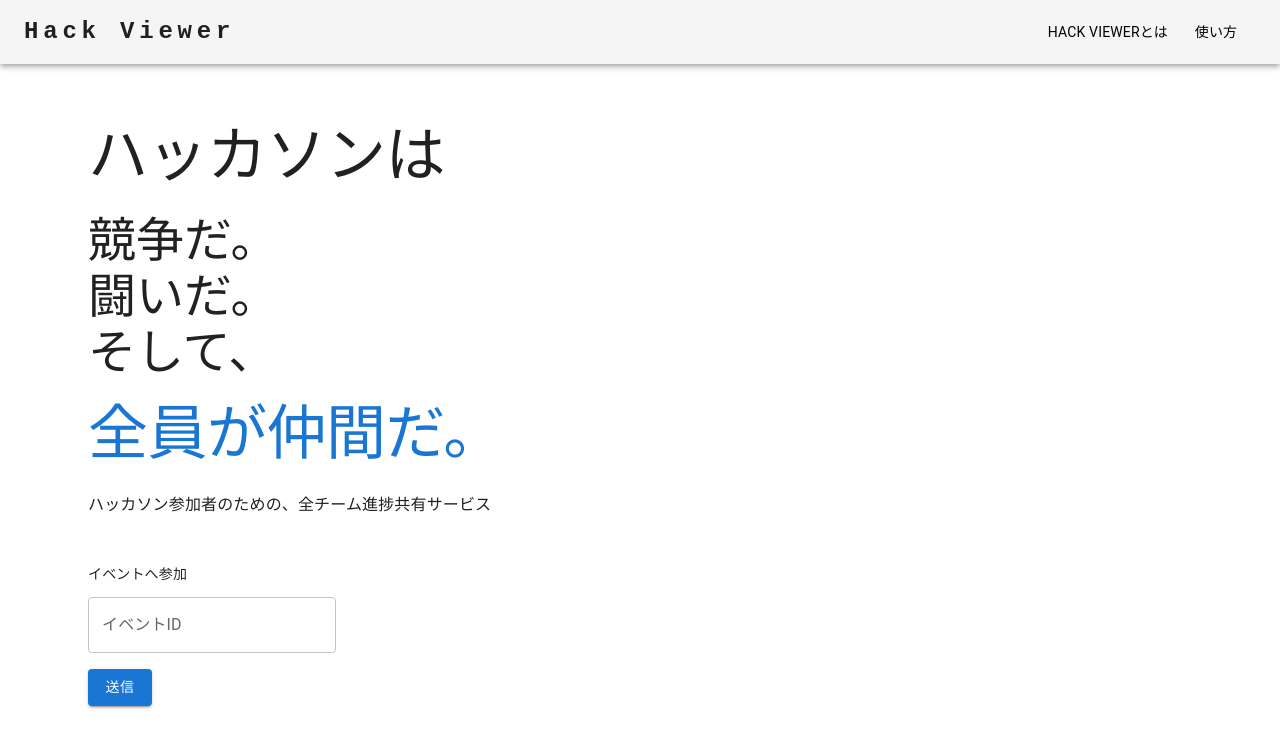
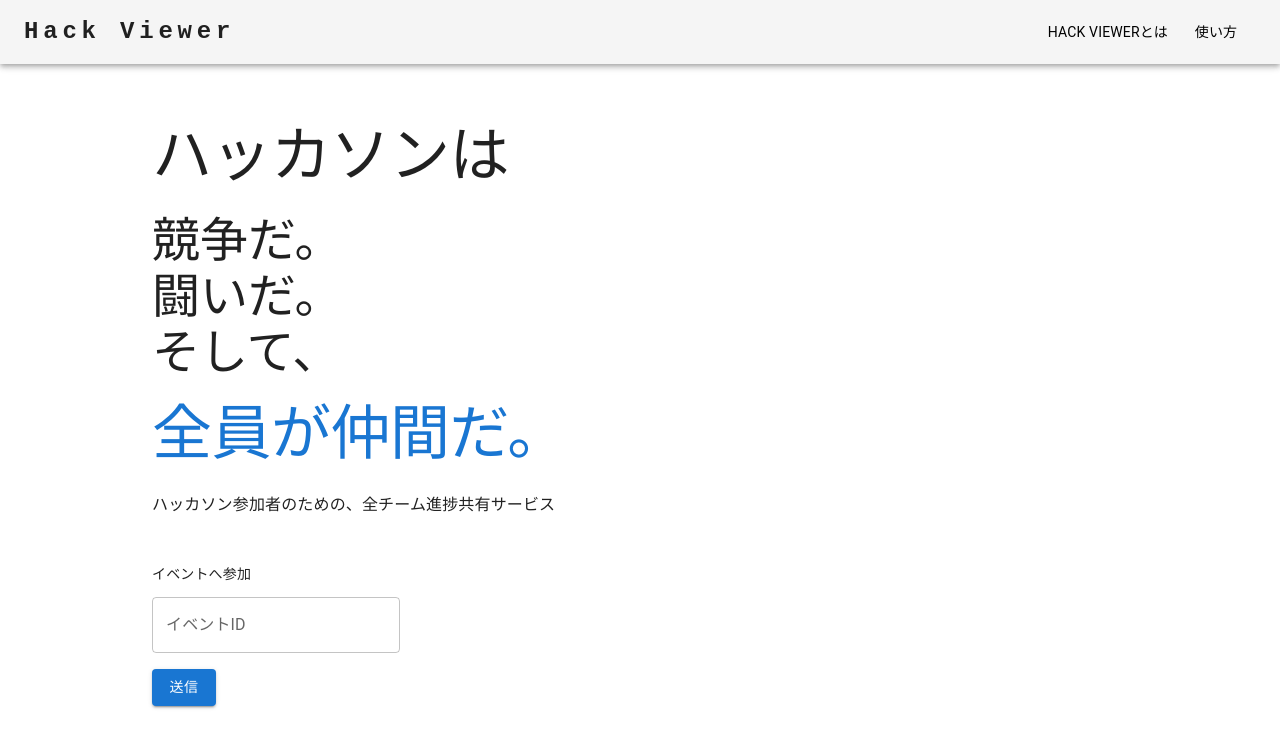
Before and after one commit to nameless-mc/hack-viewer-web-client, a React (Create React App) app in the folder hack-viewer/: page / in a window 1280 px wide. Shown: the top 748 px of the page. Built offline with nearby package versions, Linux system fonts and the light colour scheme; no server answers.

Commit message:
表示の調整

```diff
--- a/hack-viewer/src/components/templates/MainLayout.jsx
+++ b/hack-viewer/src/components/templates/MainLayout.jsx
@@ -1,16 +1,17 @@
+import { Container } from "@mui/material";
 import { Box } from "@mui/system";
 import MainAppBar from "../organisms/MainAppBar";
 
 const MainLayout = (props) => {
-    const { children } = props;
-    return(
-        <>
-            <MainAppBar/>
-            <Box sx={{m:6}}>
-                {children}
-            </Box>
-        </>
-    )
-}
+  const { children } = props;
+  return (
+    <>
+      <MainAppBar />
+      <Container>
+        <Box sx={{ m: 6 }}>{children}</Box>
+      </Container>
+    </>
+  );
+};
 
 export default MainLayout;
```
